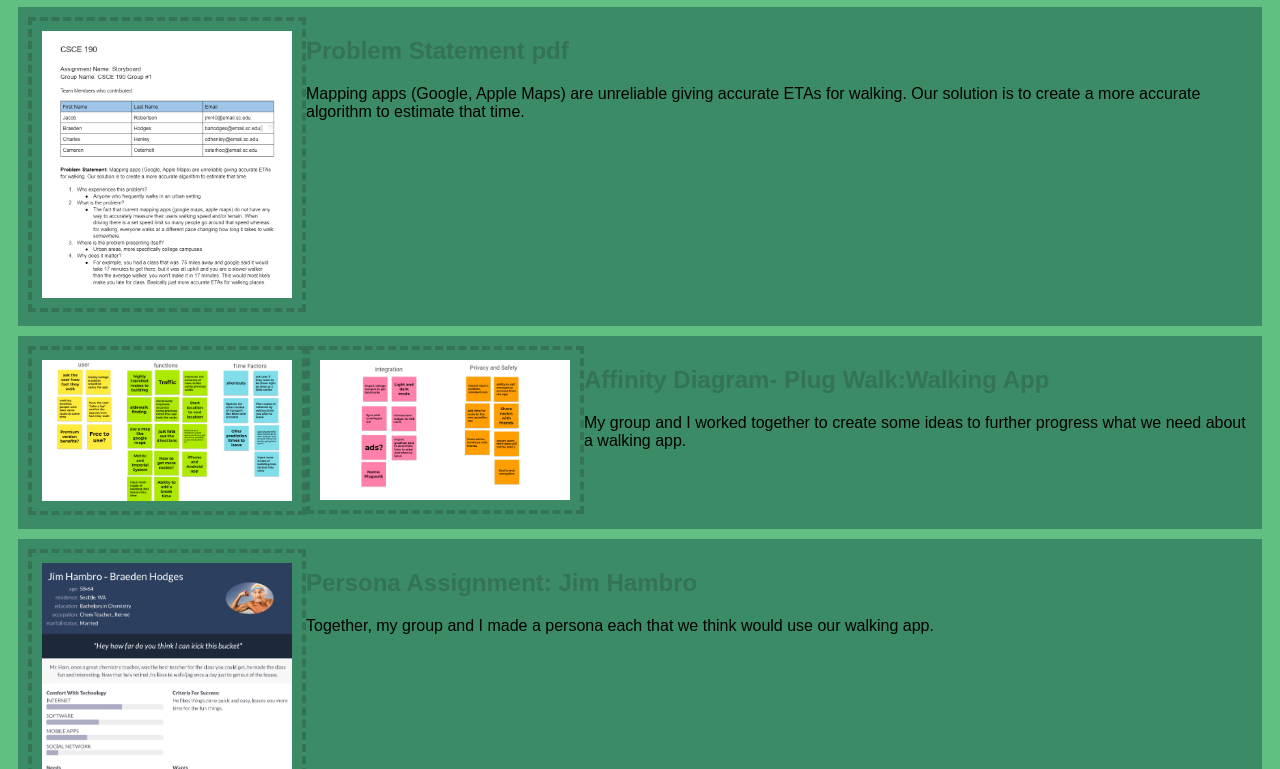
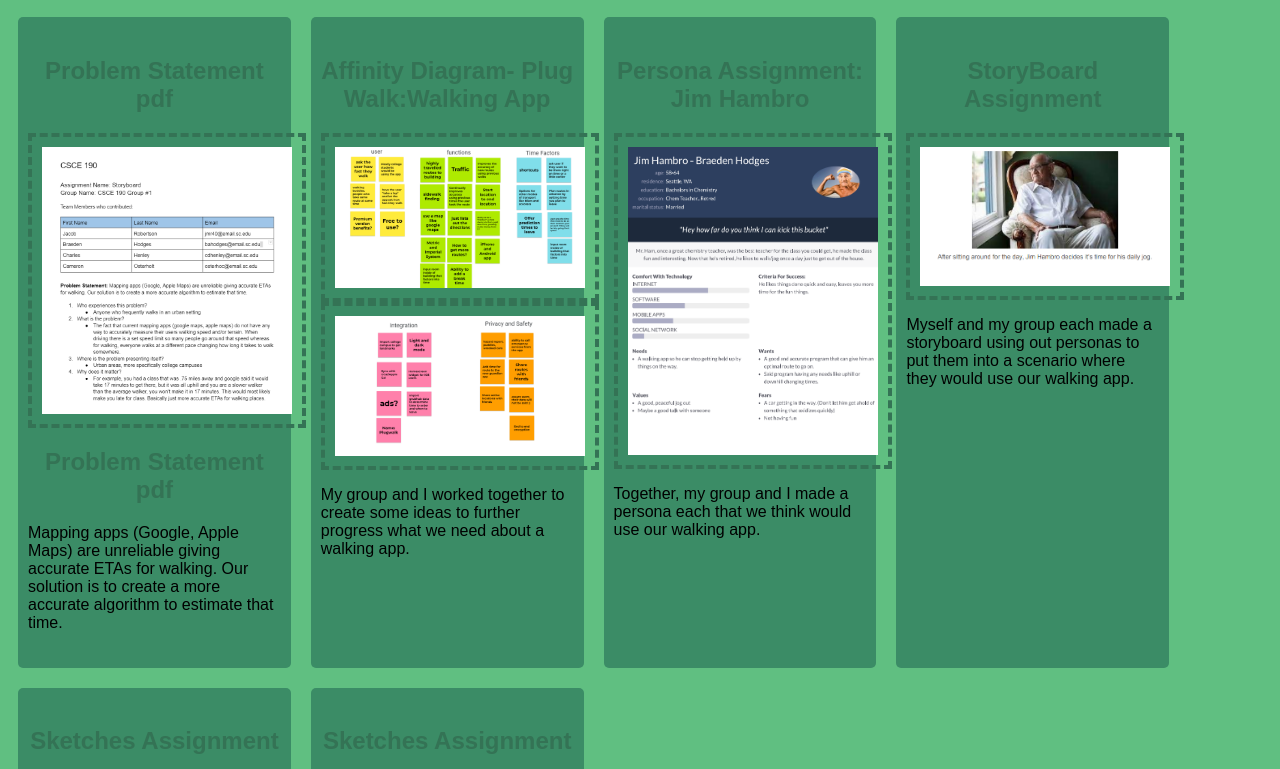
Before and after one commit to BraedenAH/BraedenAH.github.io, a plain HTML site: page index.html in a window 1280 px wide. Shown: the part 73-842 px from the top of the page. Drawn offline with Linux system fonts and the light colour scheme.

Commit message:
Add files via upload

```diff
--- a/index.html
+++ b/index.html
@@ -7,71 +7,63 @@
     <body>
         <h1>Braeden Hodges' CSCE 190 Site</h1>
 
+    <div class="assignments">
         <!-- Problem Statement -->
         <section class = "assignment">
+            <a href = "files/Copy of CSCE 190 problemstatement.pdf"><h2>Problem Statement pdf</h2></a>
             <a href = "files/Copy of CSCE 190 problemstatement.pdf"><img src = "images/problem-statement.png"></a>
-            <section class = "ass-details">
                 <a href = "files/Copy of CSCE 190 problemstatement.pdf"><h2>Problem Statement pdf</h2></a>
                 <p>
                     Mapping apps (Google, Apple Maps) are unreliable giving accurate ETAs for walking. Our solution is to create a more accurate algorithm to estimate that time.
                 </p>
-            </section>
         </section>
 
         <!--Affinity Diagram -->
         <section class = "assignment">
+            <a href = "files/CSCE 190 affinitydiagram.pdf"><h2>Affinity Diagram- Plug Walk:Walking App</h2></a>
             <a href = "files/CSCE 190 affinitydiagram.pdf"><img src = "images/affinity-diagram1.png"></a>
             <a href = "files/CSCE 190 affinitydiagram.pdf"><img src = "images/affinity-diagram2.png"></a>
-            <section class = "ass-details">
-                <a href = "files/CSCE 190 affinitydiagram.pdf"><h2>Affinity Diagram- Plug Walk:Walking App</h2></a>
                 <p>
                     My group and I worked together to create some ideas to further progress what we need about a walking app.
                 </p>
-            </section>
         </section>
 
         <!--Persona Assignment -->
         <section class = "assignment">
+            <a href = "files/190 Personas.pdf"><h2>Persona Assignment: Jim Hambro</h2></a>
             <a href = "files/190 Personas.pdf"><img src = "images/persona.png"></a>
-            <section class = "ass-details">
-                <a href = "files/190 Personas.pdf"><h2>Persona Assignment: Jim Hambro</h2></a>
                 <p>
                     Together, my group and I made a persona each that we think would use our walking app.
                 </p>
-            </section>
         </section>
 
         <!--StoryBoard Assignment -->
         <section class = "assignment">
+            <a href = "files/CSCE 190 Storyboards-combined.pdf"><h2>StoryBoard Assignment</h2></a>
             <a href = "files/CSCE 190 Storyboards-combined.pdf"><img src = "images/storyboard.png"></a>
-            <section class = "ass-details">
-                <a href = "files/CSCE 190 Storyboards-combined.pdf"><h2>StoryBoard Assignment</h2></a>
                 <p>
                     Myself and my group each made a storyboard using out personas to put them into a scenario where they would use our walking app.
                 </p>
-            </section>
         </section>
 
         <!--Sketches Assignment -->
         <section class = "assignment">
+            <a href = "files/CSCE190Sketches.pdf"><h2>Sketches Assignment</h2></a>
             <a href = "files/CSCE190Sketches.pdf"><img src = "images/sketch.png"></a>
-            <section class = "ass-details">
-                <a href = "files/CSCE190Sketches.pdf"><h2>Sketches Assignment</h2></a>
                 <p>
                     Each member of my group, including myself, created sketches of what we think our app would look like and how it would function of someone were to use it.
                 </p>
-            </section>
         </section>
 
         <!--Paper Prototype Assignment -->
         <section class = "assignment">
+            <a href = "https://www.youtube.com/watch?v=pU3gomoWerM"><h2>Sketches Assignment</h2></a>
             <a href = "https://www.youtube.com/watch?v=pU3gomoWerM"><img src = "images/paper-prototype.png"></a>
-            <section class = "ass-details">
-                <a href = "https://www.youtube.com/watch?v=pU3gomoWerM"><h2>Sketches Assignment</h2></a>
                 <p>
                     Together we made a paper prototype of what we think our app is going to function like.
                 </p>
-            </section>
         </section>
+    </div>
+
     </body>
 </html>
--- a/styles.css
+++ b/styles.css
@@ -3,17 +3,26 @@ body{
     font-family: Arial, Helvetica, sans-serif;
 }
 
+.assignments{
+    display: flex;
+    flex-wrap: wrap;
+}
+
 .assignment{
-    display: flex;
+    width: 20%;
     padding: 10px;
     margin: 10px;
+    padding: 20px 10px;
     background: #3B8C66;
+    border-radius: 5px;
 }
 
 .assignment img{
     width: 250px;
     padding: 10px;
     border: 4px dashed #347355;
+    display: block;
+    margin: auto;
 }
 
 .assignment img:hover{
@@ -29,6 +38,10 @@ h1{
     color: #9FD948
 }
 
+h2{
+    text-align: center;
+}
+
 a{
     text-decoration: none;
     color: #347355;
```
